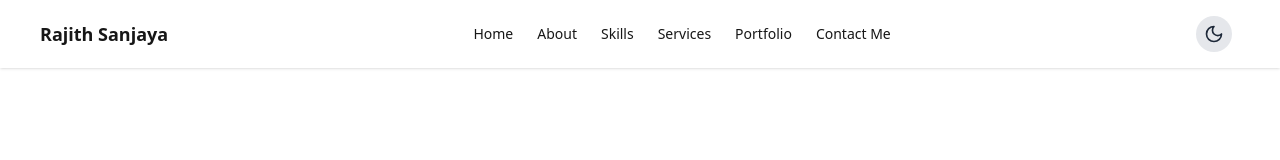
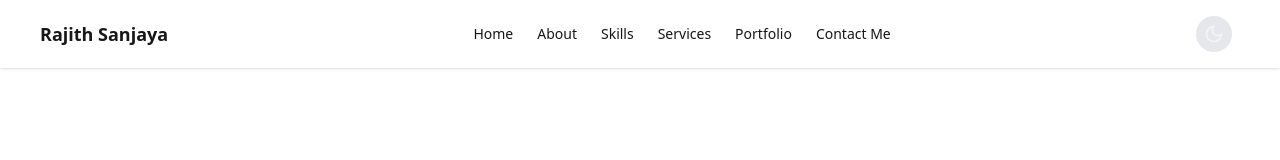
Before and after one commit to HypertextAssassinRajith/portfolio, a Next.js app: page / in a window 1280 px wide. Shown: the top 160 px of the page. Built offline with nearby package versions, Linux system fonts and the light colour scheme.

Commit message:
fix: update icon colors in Header component for better visibility in light and dark themes on larger screens

```diff
--- a/app/components/header.tsx
+++ b/app/components/header.tsx
@@ -45,9 +45,9 @@ export default function Header() {
           className="p-2 rounded-full bg-gray-200 dark:bg-gray-800 mr-2"
         >
           {theme === "dark" ? (
-            <Sun size={20} className="text-gray-900" />
+            <Sun size={20} className="text-gray-900 lg:text-gray-100" />
           ) : (
-            <Moon size={20} className="text-gray-800" />
+            <Moon size={20} className="text-gray-800 lg:text-gray-100" />
           )}
         </button>
         <button
```
